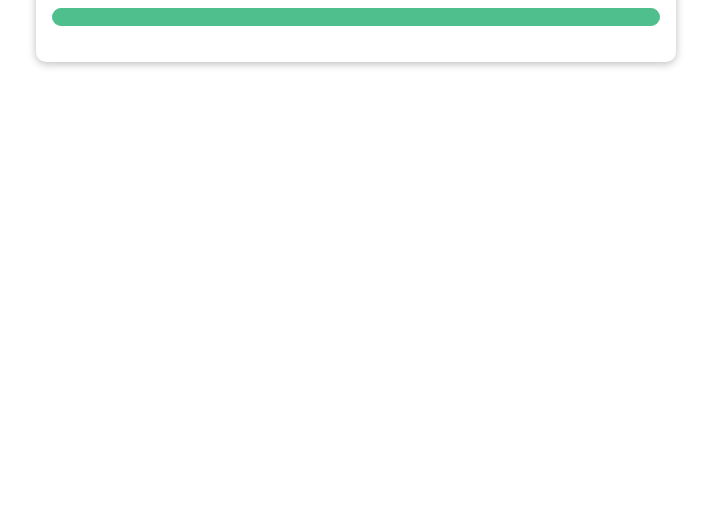
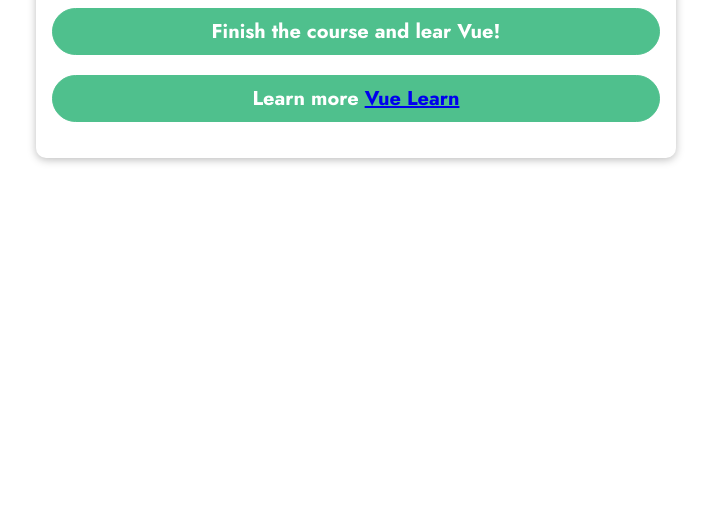
Before and after one commit to IHomov/Vue_simple_page, a plain HTML site: page index.html in a window 1280 px wide. Shown: the part 295-800 px from the top of the page, without its empty margins (284-995 px from the left). Drawn offline with nearby package versions, Linux system fonts and the light colour scheme.

Commit message:
link
added v-bind for link

```diff
--- a/app.js
+++ b/app.js
@@ -0,0 +1,11 @@
+const app = Vue.createApp({
+   data() {
+      return {
+         courseGoal: "Finish the course and lear Vue!",
+         vueLink: 'https://vuejs.org/'
+
+      };
+   }
+});
+
+app.mount('#user-goal');
--- a/index.html
+++ b/index.html
@@ -1,24 +1,27 @@
 <!DOCTYPE html>
 <html lang="en">
+
 <head>
   <meta charset="UTF-8" />
   <meta name="viewport" content="width=device-width, initial-scale=1.0" />
   <title>Vue Basics</title>
   <link
     href="https://fonts.googleapis.com/css2?family=Jost:wght@400;700&display=swap"
-      rel="stylesheet"
-    />
+    rel="stylesheet" />
   <link rel="stylesheet" href="styles.css" />
   <script src="https://unpkg.com/vue@next" defer></script>
   <script src="app.js" defer></script>
 </head>
+
 <body>
   <header>
     <h1>Vue Course Goals</h1>
   </header>
   <section id="user-goal">
     <h2>My Course Goal</h2>
-      <p></p>
+    <p>{{ courseGoal}}</p>
+    <p>Learn more <a v-bind:href="vueLink">Vue Learn</a></p>
   </section>
 </body>
+
 </html>
```
Lines whose indentation alone changed are shown as unchanged.
